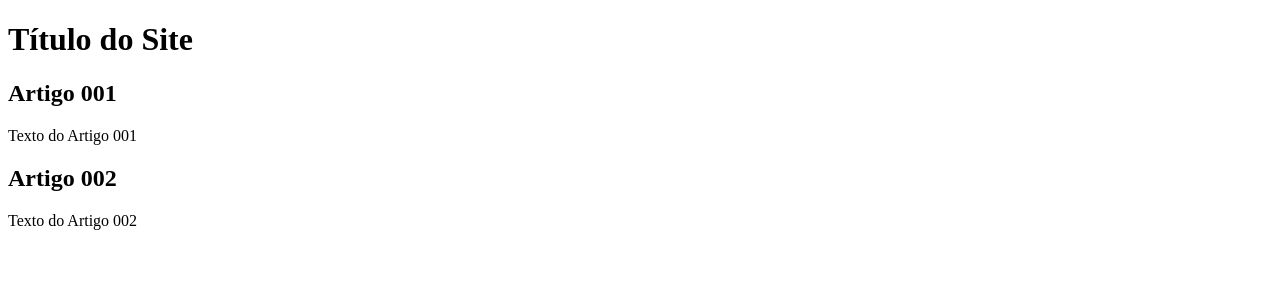
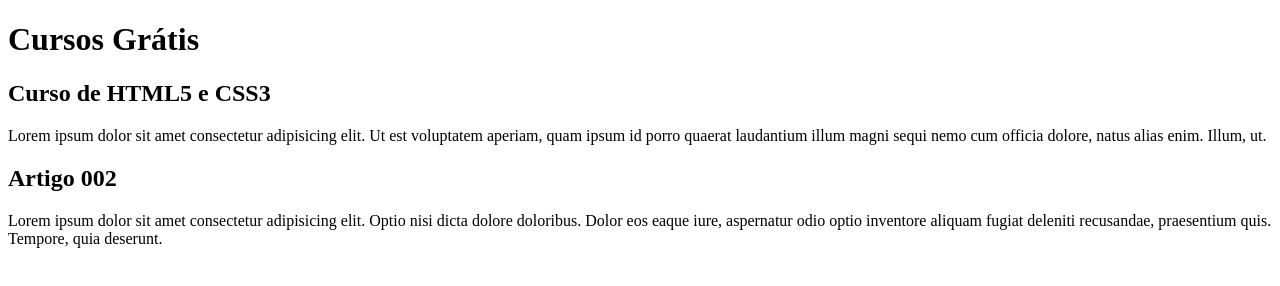
Before and after one commit to viniciusFerreira22515/projeto-site, a plain HTML site: page index.html in a window 1280 px wide. Drawn offline with Linux system fonts and the light colour scheme.

Commit message:
comecei a escrever o conteúdo

```diff
--- a/index.html
+++ b/index.html
@@ -4,20 +4,20 @@
     <meta charset="UTF-8">
     <meta http-equiv="X-UA-Compatible" content="IE=edge">
     <meta name="viewport" content="width=device-width, initial-scale=1.0">
-    <title>Título do Site</title>
+    <title></title>
 </head>
 <body>
     <main>
         <header>
-            <h1>Título do Site</h1>
+            <h1>Cursos Grátis</h1>
         </header>
         <article>
-            <h2>Artigo 001</h2>
-            <p>Texto do Artigo 001</p>
+            <h2>Curso de HTML5 e CSS3</h2>
+            <p>Lorem ipsum dolor sit amet consectetur adipisicing elit. Ut est voluptatem aperiam, quam ipsum id porro quaerat laudantium illum magni sequi nemo cum officia dolore, natus alias enim. Illum, ut.</p>
         </article>
         <article>
             <h2>Artigo 002</h2>
-            <p>Texto do Artigo 002</p>
+            <p>Lorem ipsum dolor sit amet consectetur adipisicing elit. Optio nisi dicta dolore doloribus. Dolor eos eaque iure, aspernatur odio optio inventore aliquam fugiat deleniti recusandae, praesentium quis. Tempore, quia deserunt.</p>
         </article>
     </main>
 </main>
```
